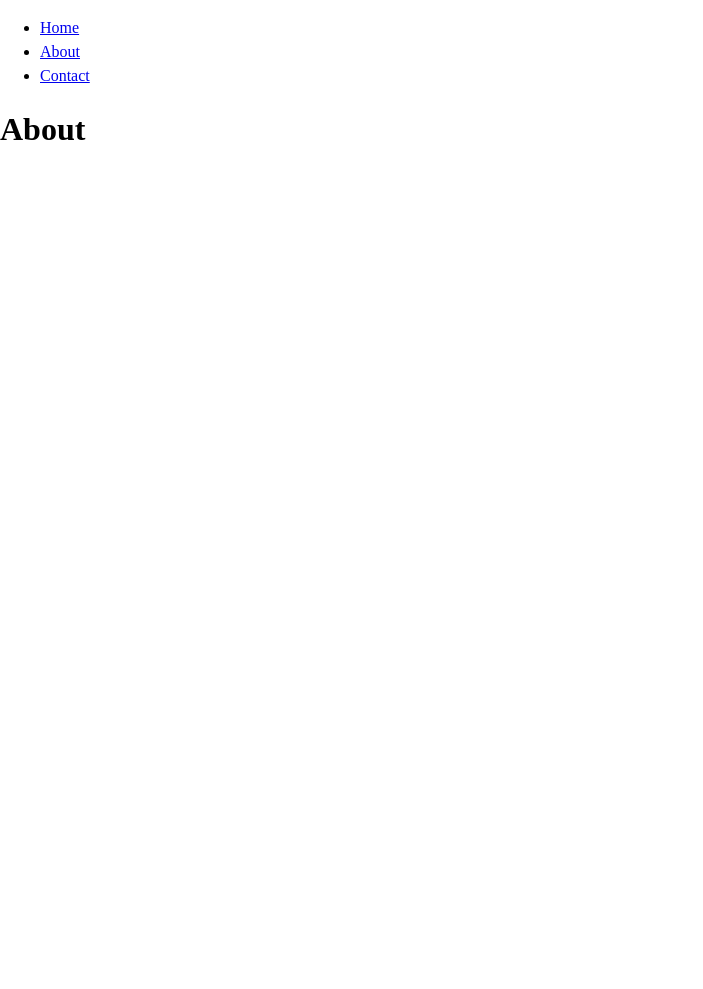
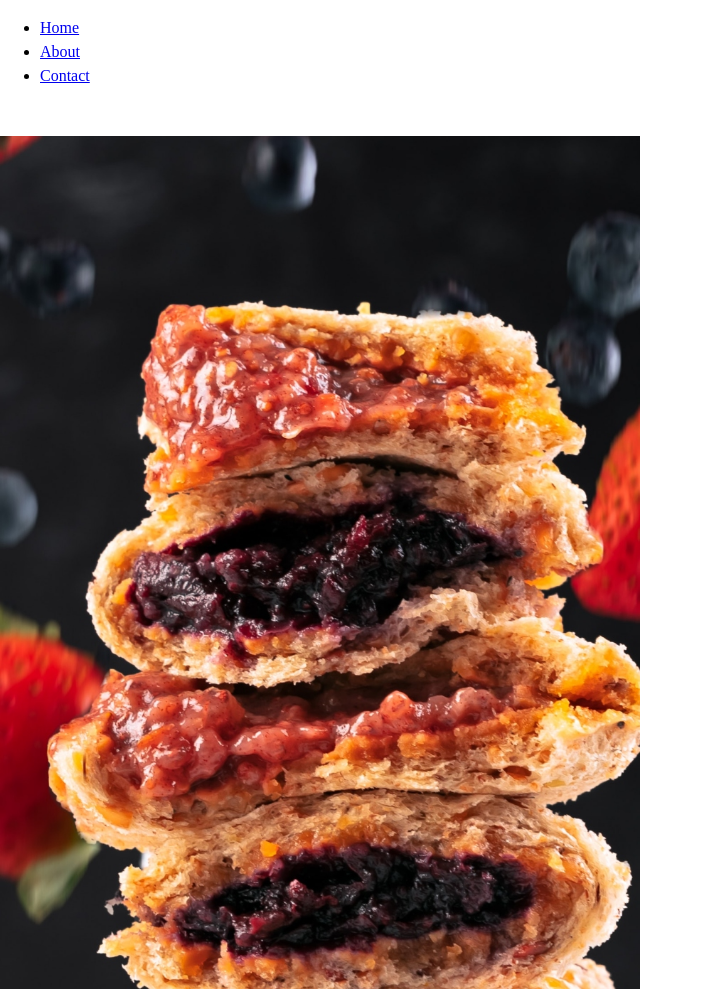
Before and after one commit to is-120-winter-2023/responsive-images-and-svg-kevinray18, a website: page about/index.html in a window 1280 px wide. Shown: the top 989 px of the page, without its empty margins (0-703 px from the left). Before the commit the page ends 816 px from the top, so only its background shows below. Drawn offline with Linux system fonts and the light colour scheme.

Commit message:
new sammy

```diff
--- a/about/index.html
+++ b/about/index.html
@@ -26,6 +26,11 @@
     </nav>
   </header>
 
+  <img srcset="../images/pbj-300px.jpg 300w,
+            ../images/pbj-600px.jpg 600w,
+            ../images/pbj-900px.jpg 900w" sizes="50vw" src="../images/pbj-600-px.jpg"
+    alt="peanut butter jelly sandwich" width="600" height="600">
+
   <main>
     <h1>About</h1>
   </main>
```
Also changed, not shown: contact/index.html (+2 -0 lines), images/cube.svg (added), images/male-avatar.svg (added), images/pbj-300px.jpg (added), images/pbj-600px.jpg (added), images/pbj-900px.jpg (added).
